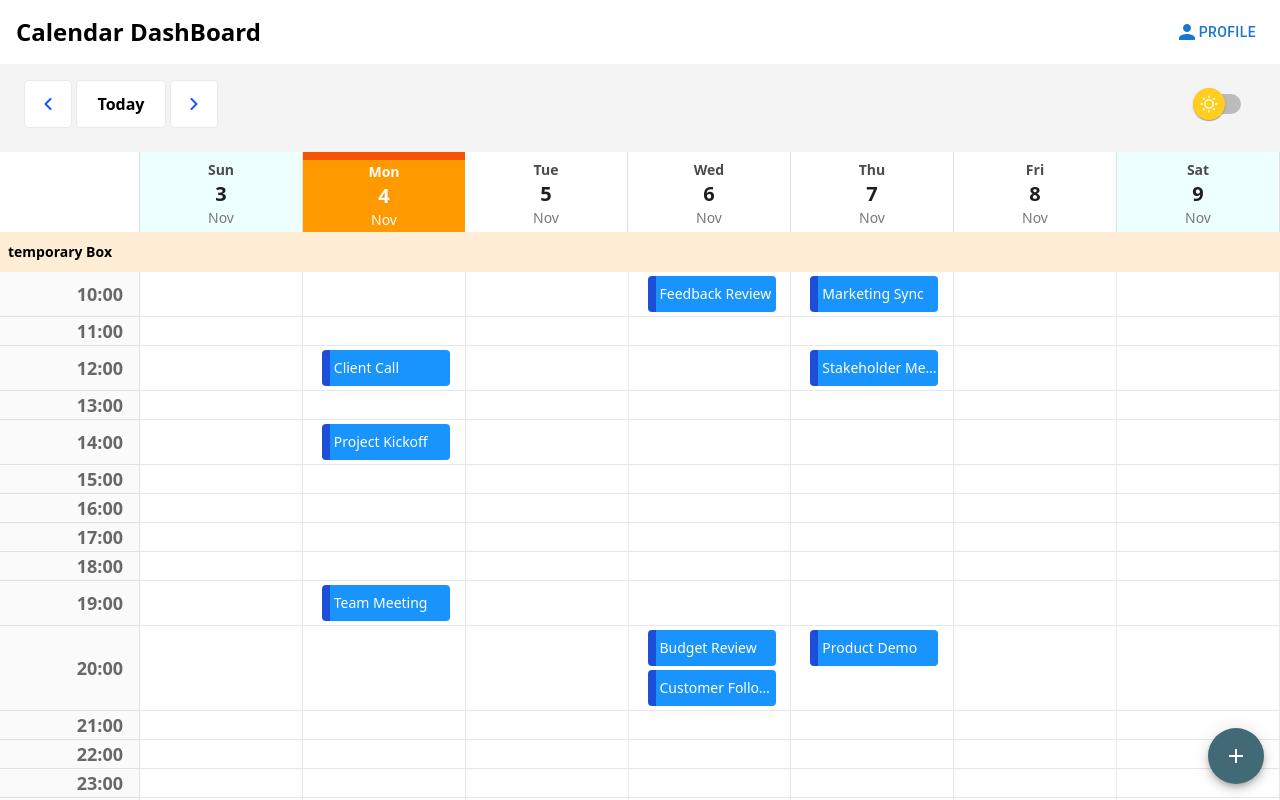
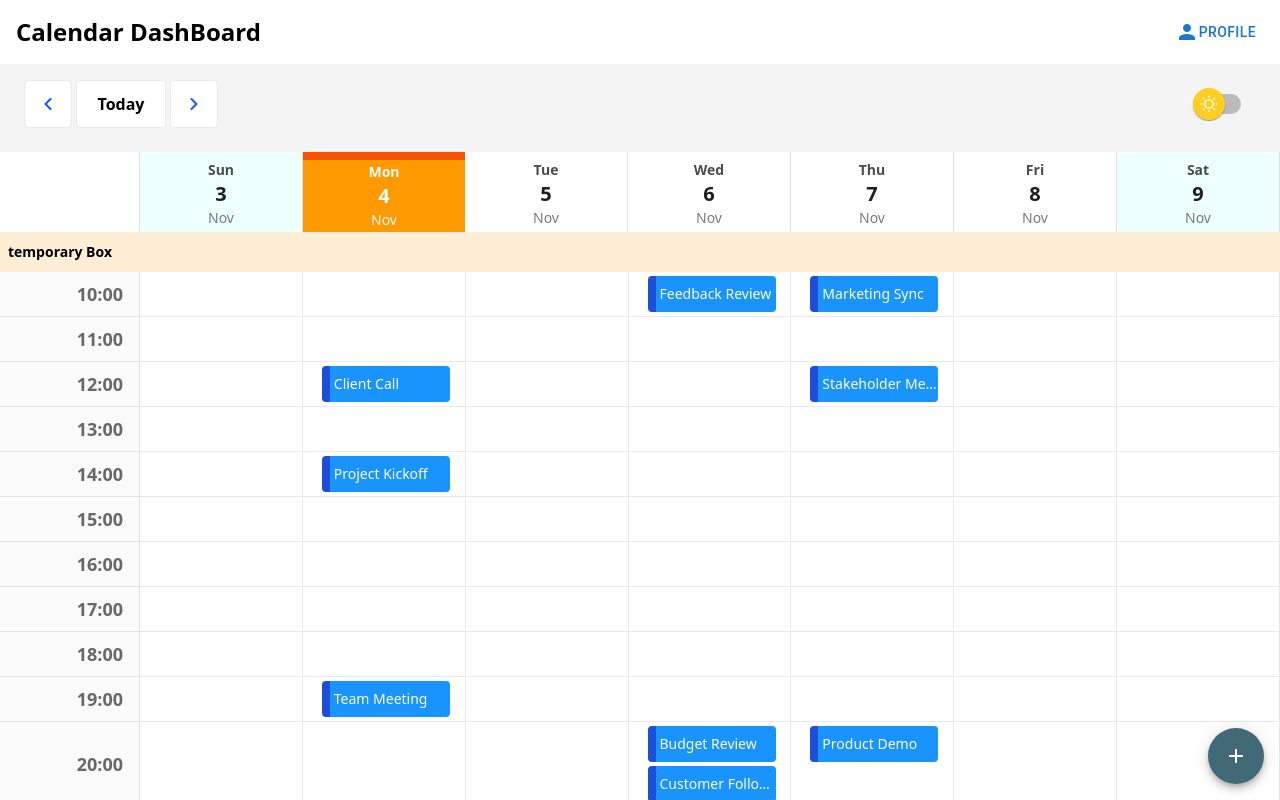
Before and after one commit to sam880629/Calendar-DashBoard-APP, a React (Vite) app: page /dashBoard in a window 1280 px wide. Shown: the top 800 px of the page. Built offline with nearby package versions, Linux system fonts and the light colour scheme.

Commit message:
no message

```diff
--- a/src/components/body/components/HourTitle.jsx
+++ b/src/components/body/components/HourTitle.jsx
@@ -3,7 +3,7 @@ const HourTitle = ({time}) =>{
 
 
     return (
-        <div className="w-[60px] md:w-[140px] xl:w-[152px] box-border flex items-center justify-end gap-4 md:pr-4 pr-1 h-auto  border-r border-b border-[#E1E1E1] bg-[#FAFAFA]  dark:bg-gray-600 dark:border-gray-800">
+        <div className="w-[60px] md:w-[140px] xl:w-[152px] min-h-[45px] box-border flex items-center justify-end gap-4 md:pr-4 pr-1 h-auto  border-r border-b border-[#E1E1E1] bg-[#FAFAFA]  dark:bg-gray-600 dark:border-gray-800">
             <p className="font-semibold text-lg text-[#686868] dark:text-gray-200">{time}:00</p>
         </div>
     )
```
